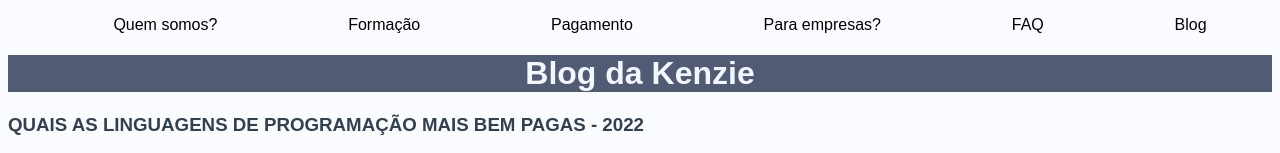
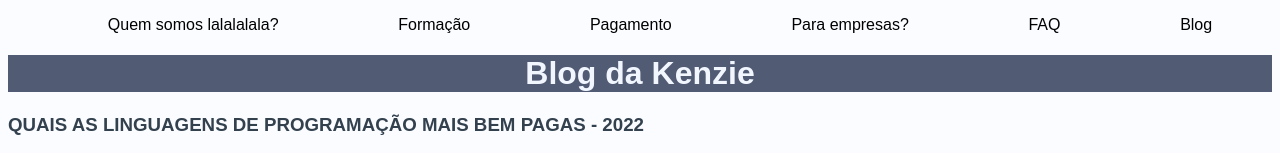
Before and after one commit to MilaBaggins/Blog-Kenzie, a plain HTML site: page index.html in a window 1280 px wide. Shown: the top 153 px of the page. Drawn offline with Linux system fonts and the light colour scheme; grey boxes are pictures that could not be loaded.

Commit message:
feat blog kenzie

```diff
--- a/index.html
+++ b/index.html
@@ -15,7 +15,7 @@
     <header>
         <nav class="menu">
             <ul>
-                <li>Quem somos?</li>
+                <li>Quem somos lalalalala?</li>
                 <li>Formação</li>
                 <li>Pagamento</li>
                 <li>Para empresas?</li>
```
